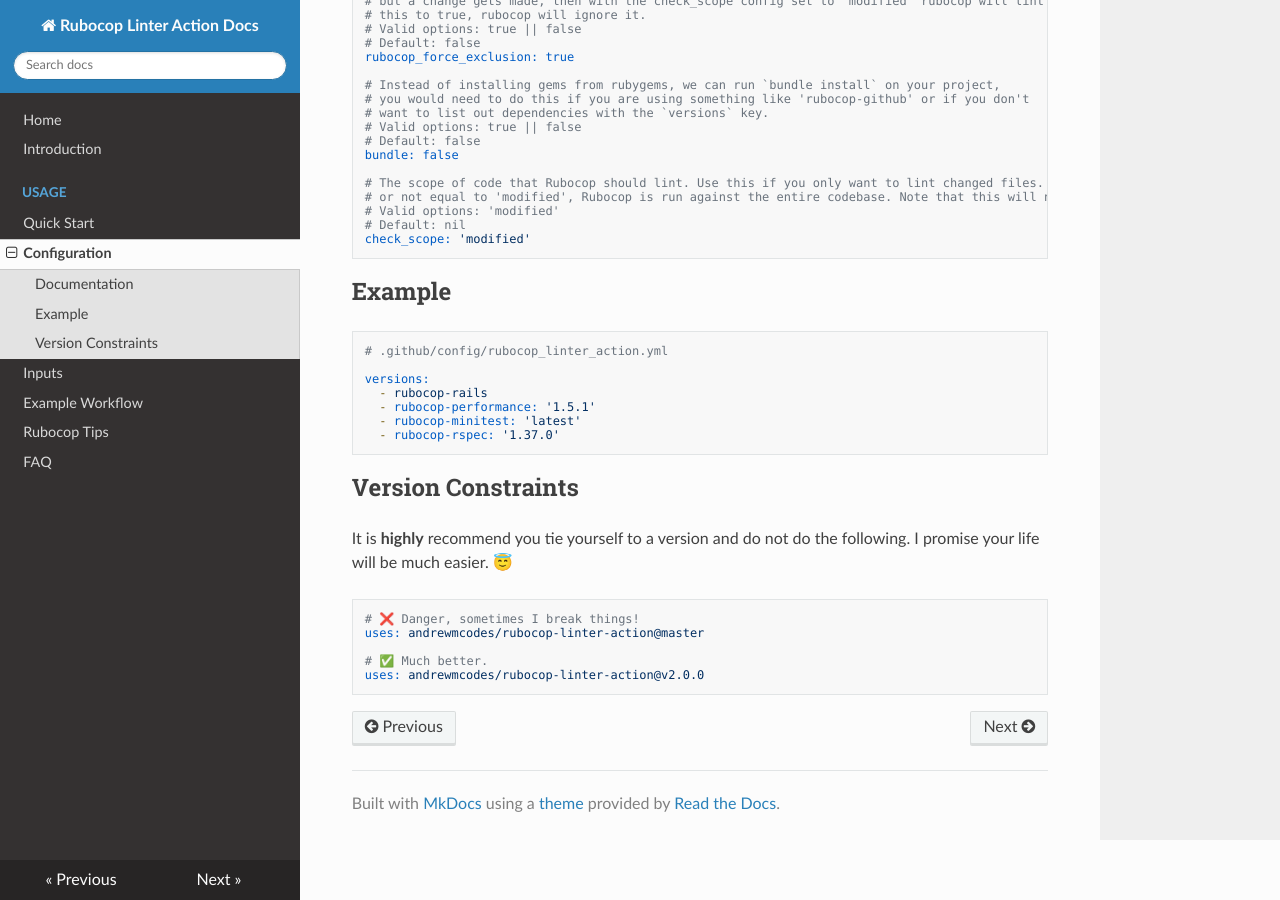
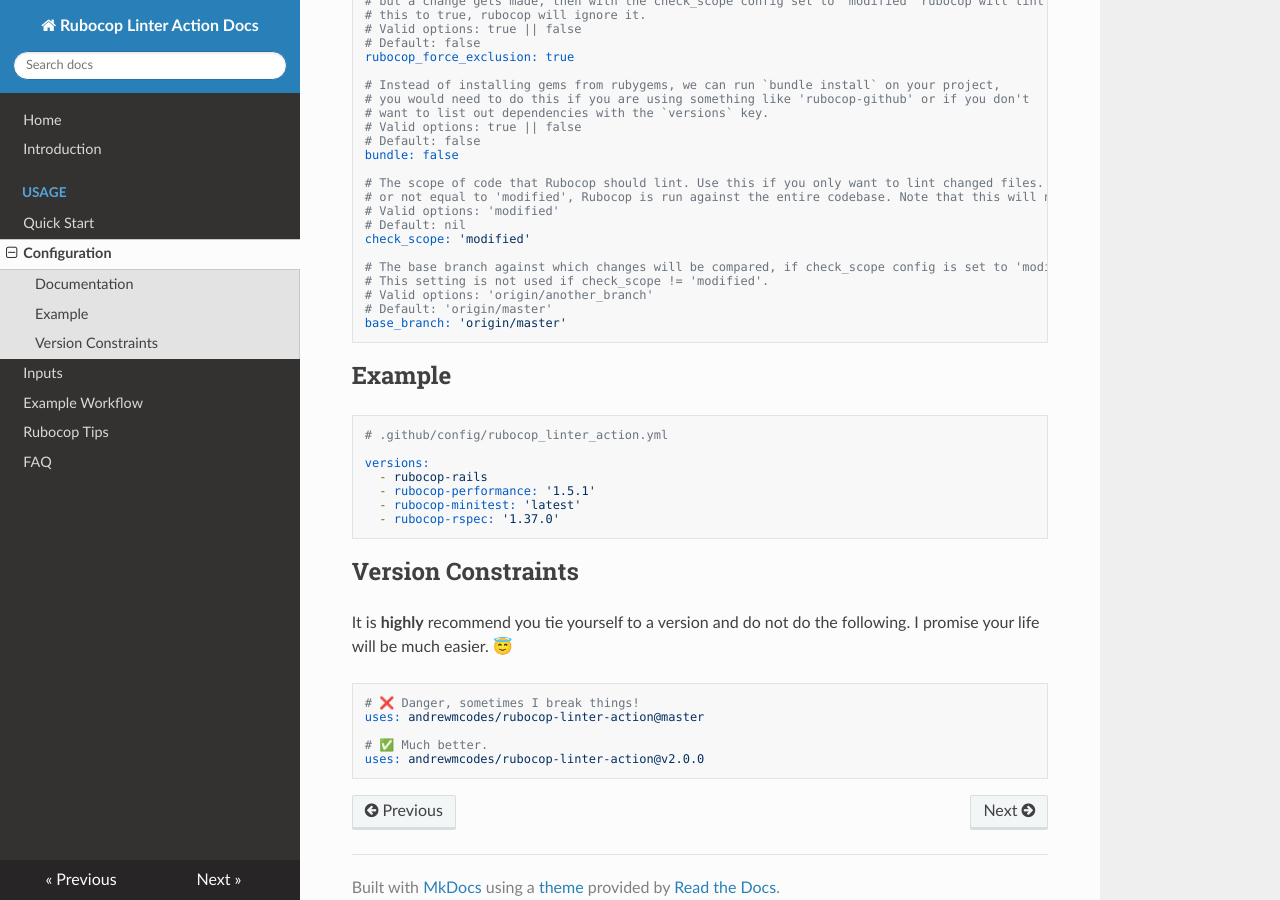
Before and after one commit to andrewmcodes-archive/rubocop-linter-action, an MkDocs documentation site: the page built from docs/configuration.md, in a window 1280 px wide and 900 px high, scrolled down 968 px. Built offline with MkDocs 1.6.1, drawn with Linux system fonts in a browser that asks for light colours; nearby versions of some CDN libraries.

Commit message:
Allow passing configuration.base_branch to allow using check_scope = 'modified' against other branches (#136)

````diff
--- a/docs/configuration.md
+++ b/docs/configuration.md
@@ -65,6 +65,12 @@ bundle: false
 # Valid options: 'modified'
 # Default: nil
 check_scope: 'modified'
+
+# The base branch against which changes will be compared, if check_scope config is set to 'modified'.
+# This setting is not used if check_scope != 'modified'.
+# Valid options: 'origin/another_branch'
+# Default: 'origin/master'
+base_branch: 'origin/master'
 ```
 
 ## Example
````
Also changed, not shown: 4 other files.
